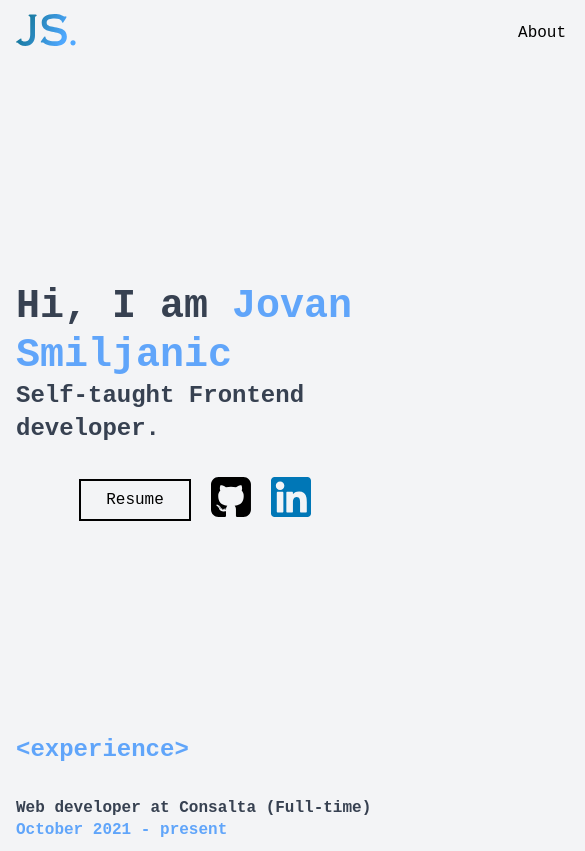
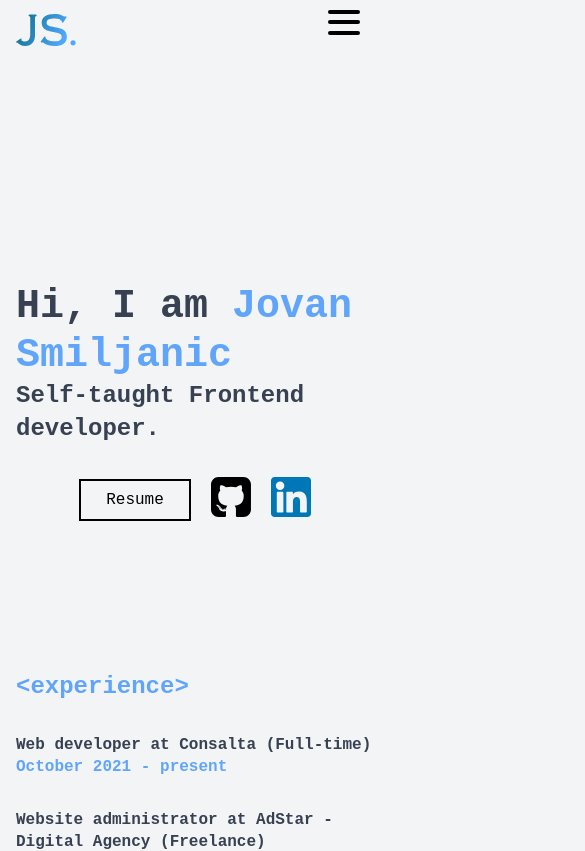
Before and after one commit to jovansmiljanic/Portfolio, a React (Create React App) app: page / in a window 390 px wide. Shown: the top 851 px of the page, 585 px wide, since content can reach past the window. Built offline with nearby package versions, Linux system fonts and the light colour scheme.

Commit message:
Finish navbar

```diff
--- a/src/Components/Layout/Footer.tsx
+++ b/src/Components/Layout/Footer.tsx
@@ -49,6 +49,12 @@
   `}
 `;
 
+const Logo = styled.div`
+  img {
+    width: 60px;
+  }
+`;
+
 export default function Footer() {
   const information = [
     {
@@ -68,17 +74,17 @@
         <Column
           responsivity={{ md: 12 }}
           textAlign={{ md: "center" }}
-          padding={{ top: 4, bottom: 4 }}
+          padding={{ top: 4, bottom: 1 }}
         >
-          <div>
+          <Logo>
             <img src={logo} alt="logo" />
-          </div>
+          </Logo>
         </Column>
 
         <Column
           responsivity={{ md: 12 }}
           textAlign={{ md: "center" }}
-          padding={{ top: 2, bottom: 2 }}
+          padding={{ top: 2, bottom: 1 }}
         >
           <FooterLinks>
             <a href="hero">Home</a>
@@ -91,7 +97,7 @@
         <Column
           responsivity={{ md: 12 }}
           textAlign={{ md: "center" }}
-          padding={{ top: 2, bottom: 2 }}
+          padding={{ top: 2, bottom: 1 }}
         >
           <FooterInfo>
             {information &&
--- a/src/Components/Layout/NavBar.tsx
+++ b/src/Components/Layout/NavBar.tsx
@@ -1,5 +1,5 @@
 // Core
-import React from "react";
+import React, { useState } from "react";
 
 // Local images
 import logo from "../../assets/logo.svg";
@@ -27,7 +27,7 @@
 `;
 
 const NavLinks = styled.div`
-  ${({ theme: { colors, defaultRadius, defaultGutter } }) => css`
+  ${({ theme: { colors, defaultRadius, defaultGutter, breakpoints } }) => css`
     width: 100%;
 
     display: flex;
@@ -39,27 +39,118 @@
       text-decoration: none;
       padding: 0 20px;
     }
+
+    @media (max-width: ${breakpoints.md}px) {
+      justify-content: end;
+    }
   `}
 `;
 
+const LinksMobile = styled.div`
+  width: 100%;
+  height: 100%;
+
+  display: flex;
+  justify-content: center;
+  align-items: center;
+  flex-direction: column;
+
+  a {
+    color: black;
+    text-decoration: none;
+    padding: 0 20px;
+  }
+`;
+
 export default function NavBar() {
+  let isPhone = window.matchMedia("(max-width: 768px)").matches;
+  const [navbarOpen, setNavbarOpen] = useState(false);
+
+  const Hamburger = styled.button`
+    position: absolute;
+    top: 10%;
+    right: 30px;
+
+    display: flex;
+    flex-direction: column;
+    justify-content: space-around;
+
+    width: 2rem;
+    height: 2rem;
+    background: transparent;
+
+    border: none;
+    cursor: pointer;
+    padding: 0;
+    z-index: 10;
+
+    &:focus {
+      outline: none;
+    }
+
+    div {
+      width: 2rem;
+      height: 0.25rem;
+      background: black;
+      border-radius: 10px;
+      transition: all 0.5s linear;
+      position: relative;
+      transform-origin: 1px;
+
+      &:first-child {
+        transform: ${navbarOpen ? "rotate(45deg)" : "rotate(0)"};
+      }
+
+      &:nth-child(2) {
+        opacity: ${navbarOpen ? "0" : "1"};
+        transform: ${navbarOpen ? "translateX(20px)" : "translateX(0)"};
+      }
+
+      &:nth-child(3) {
+        transform: ${navbarOpen ? "rotate(-45deg)" : "rotate(0)"};
+      }
+    }
+  `;
+
+  const handleToggle = () => {
+    setNavbarOpen(prev => !prev);
+  };
   return (
     <Container fluid>
       <Row>
         <Nav>
-          <Column responsivity={{ md: 6 }} textAlign={{ md: "center" }}>
+          <Column responsivity={{ sm: 6 }} textAlign={{ md: "center" }}>
             <Logo>
               <img src={logo} alt="logo" />
             </Logo>
           </Column>
-          <Column responsivity={{ md: 6 }} textAlign={{ md: "center" }}>
+          <Column responsivity={{ sm: 6 }} textAlign={{ sm: "center" }}>
             <NavLinks>
-              <a href="#about">About</a>
-              <a href="#projects">Projects</a>
-              <a href="#contact">Contact</a>
+              {!isPhone ? (
+                <>
+                  <a href="#about">About</a>
+                  <a href="#projects">Projects</a>
+                  <a href="#contact">Contact</a>
+                </>
+              ) : (
+                <Hamburger onClick={handleToggle}>
+                  <div></div>
+                  <div></div>
+                  <div></div>
+                </Hamburger>
+              )}
             </NavLinks>
           </Column>
         </Nav>
+        {isPhone && navbarOpen ? (
+          <LinksMobile>
+            <a href="#about">About</a>
+            <a href="#projects">Projects</a>
+            <a href="#contact">Contact</a>
+          </LinksMobile>
+        ) : (
+          ""
+        )}
       </Row>
     </Container>
   );
--- a/src/pages/About/About.tsx
+++ b/src/pages/About/About.tsx
@@ -51,7 +51,7 @@
       id="about"
       justifyContent="center"
       alignItems="center"
-      height="80"
+      height="65"
     >
       <Row>
         <Column responsivity={{ md: 6, sm: 12 }}>
--- a/src/pages/Contact/Contact.tsx
+++ b/src/pages/Contact/Contact.tsx
@@ -30,6 +30,11 @@
     background-color: white;
     border-radius: 5px;
     padding: 30px 0;
+
+    h4 {
+      color: black;
+      padding: 20px 0;
+    }
   `}
 `;
 
@@ -265,7 +270,6 @@
       color="white"
     >
       <Wrapper>
-        <Text as="h4">Get a quote</Text>
         <Row justifyContent="center" alignItems="center">
           <Column responsivity={{ md: 4 }}>
             {information &&
@@ -278,6 +282,7 @@
           </Column>
           <Column responsivity={{ md: 8 }}>
             <Form ref={form} onSubmit={sendEmail}>
+              <Text as="h4">Get a quote</Text>
               <Input
                 type="text"
                 name="user_name"
--- a/src/pages/Projects/Projects.tsx
+++ b/src/pages/Projects/Projects.tsx
@@ -59,6 +59,10 @@
     color: black;
     font-weight: bold;
   }
+`;
+
+const Projectss = styled.div`
+  padding: 150px 0 100px 0;
 `;
 
 export default function Projects() {
@@ -161,7 +165,7 @@
   const reactProjects = myProjects.filter(project => project.tags === "react");
 
   return (
-    <>
+    <Projectss>
       <Container id="projects" justifyContent="center" alignItems="center">
         <Row justifyContent="center" alignItems="center">
           <Button onClick={() => setProjects(allProjects)}>All</Button>
@@ -198,6 +202,6 @@
             </SwiperSlide>
           ))}
       </Swiper>
-    </>
+    </Projectss>
   );
 }
```
